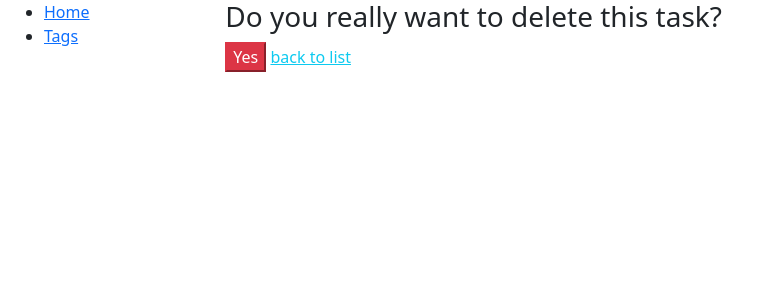
After one commit to WDemidenko/Task_tag-project, a Django app: template templates/task/task_confirm_delete.html in a window 1280 px wide. The commit adds this page. Shown: the top 300 px of the page, without its empty margins (0-759 px from the left). Run offline with Django 4.2, Linux system fonts and the light colour scheme; the template is opened without the code that fills it, so the values that code supplies are empty.

Commit message:
Add url, view and template for deleting task form

```diff
--- a/task/urls.py
+++ b/task/urls.py
@@ -1,12 +1,13 @@
 from django.urls import path
 
-from task.views import TaskListView, TagsListView, TaskCreateView, TaskUpdateView
+from task.views import TaskListView, TagsListView, TaskCreateView, TaskUpdateView, TaskDeleteView
 
 urlpatterns = [
     path("", TaskListView.as_view(), name="task-list"),
     path("tags/", TagsListView.as_view(), name="tag-list"),
     path("create/", TaskCreateView.as_view(), name="task-create"),
     path("<int:pk>/", TaskUpdateView.as_view(), name="task-update"),
+    path("<int:pk>/delete/", TaskDeleteView.as_view(), name="task-delete"),
 ]
 
 app_name = "task"
--- a/task/views.py
+++ b/task/views.py
@@ -30,3 +30,8 @@
     form_class = TaskCreatingForm
     success_url = reverse_lazy("task:task-list")
     template_name = "task/task_form.html"
+
+
+class TaskDeleteView(generic.DeleteView):
+    model = Task
+    success_url = reverse_lazy("task:task-list")
--- a/templates/task/index.html
+++ b/templates/task/index.html
@@ -9,11 +9,12 @@
         <li class="list-group-item"> <h4>{{ task.content }}</h4>
           <p>
             <a class="btn-info" href="{% url 'task:task-update' pk=task.id %}">Update</a>
+            <a class="btn-danger" href="{% url 'task:task-delete' pk=task.id %}">Delete</a>
           </p>
           {% if task.task_is_done %}
-            <p style="color: greenyellow">Done</p>
+            status: <p style="color: greenyellow">Done</p>
             {% else %}
-            <p style="color: red">Not done</p>
+            status: <p style="color: red">Not done</p>
           {% endif %}
           <p>Created: {{ task.created }}</p>
           <p>{% if task.deadline %}Deadline: {{ task.deadline }}{% endif %}</p>
--- /dev/null
+++ b/templates/task/task_confirm_delete.html
@@ -0,0 +1,10 @@
+{% extends "base.html" %}
+
+
+{% block content %}
+  <h3>Do you really want to delete this task?</h3>
+  <form action="" method="post">
+  {% csrf_token %}
+    <input class="btn-danger" type="submit" value="Yes">   <a href="{% url 'task:task-list' %}" class="btn-outline-info">back to list</a>
+  </form>
+{% endblock %}
```
